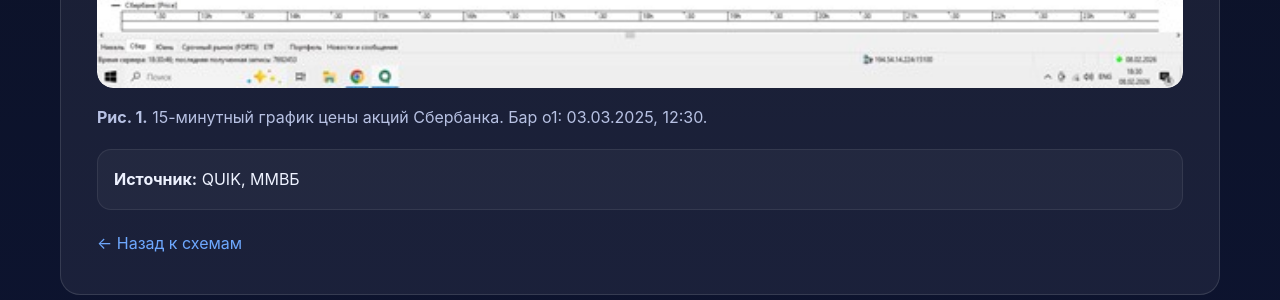
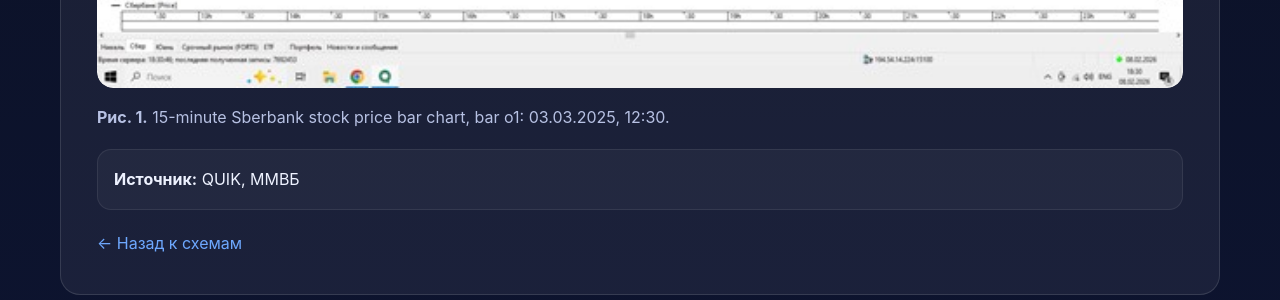
Before and after one commit to naoumov-ilia/naoumov-ilia.github.io, a Jekyll site: the page built from ru/diagrams/graph-1.md, in a window 1280 px wide and 1154 px high. Shown: the part 736-1036 px from the top of the window. Built offline with Jekyll 4.4.1, drawn with Linux system fonts in a browser that asks for light colours; our own code applies the rules of GitHub Pages for plain Markdown files.

Commit message:
Update graph-1.md

```diff
--- a/ru/diagrams/graph-1.md
+++ b/ru/diagrams/graph-1.md
@@ -1,20 +1,20 @@
 ---
 layout: page
-title: figure 1.
+title: Figure 1.
 lang: ru
 ref: graph-1
-description: 15-minute Sberbank stock price bar chart, bar  о1: 03.03.2025, 12:30
+description: 15-minute Sberbank stock price bar chart, bar о1: 03.03.2025, 12:30.
 permalink: /ru/diagrams/graph-1/
 ---
 
 ##
 
-<a class="single-diagram-image-link" href="{{ '/assets/images/graph-1.png' | relative_url }}" data-title="График 1 — Волновое движение">
+<a class="single-diagram-image-link" href="{{ '/assets/images/graph-1.png' | relative_url }}" data-title=" Figure 1 ">
   <img class="single-diagram-image" src="{{ '/assets/images/graph-1.png' | relative_url }}" alt="Волновое движение">
 </a>
 
 <p class="single-diagram-caption">
-  <strong>Рис. 1.</strong> 15-минутный график цены акций Сбербанка. Бар o1: 03.03.2025, 12:30.
+  <strong>Рис. 1.</strong> 15-minute Sberbank stock price bar chart, bar о1: 03.03.2025, 12:30.
 </p>
 
 <div class="single-diagram-source">
```
